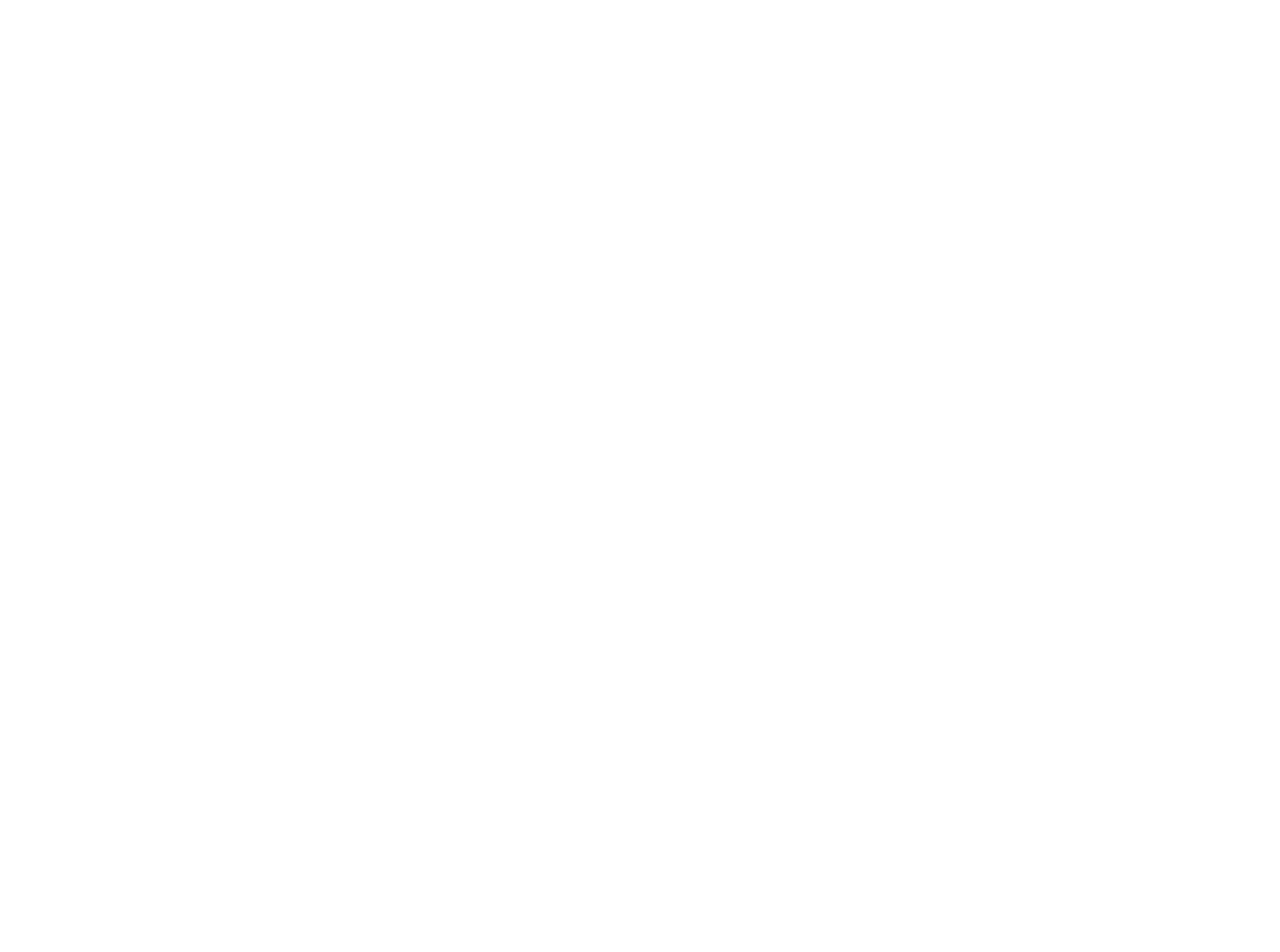
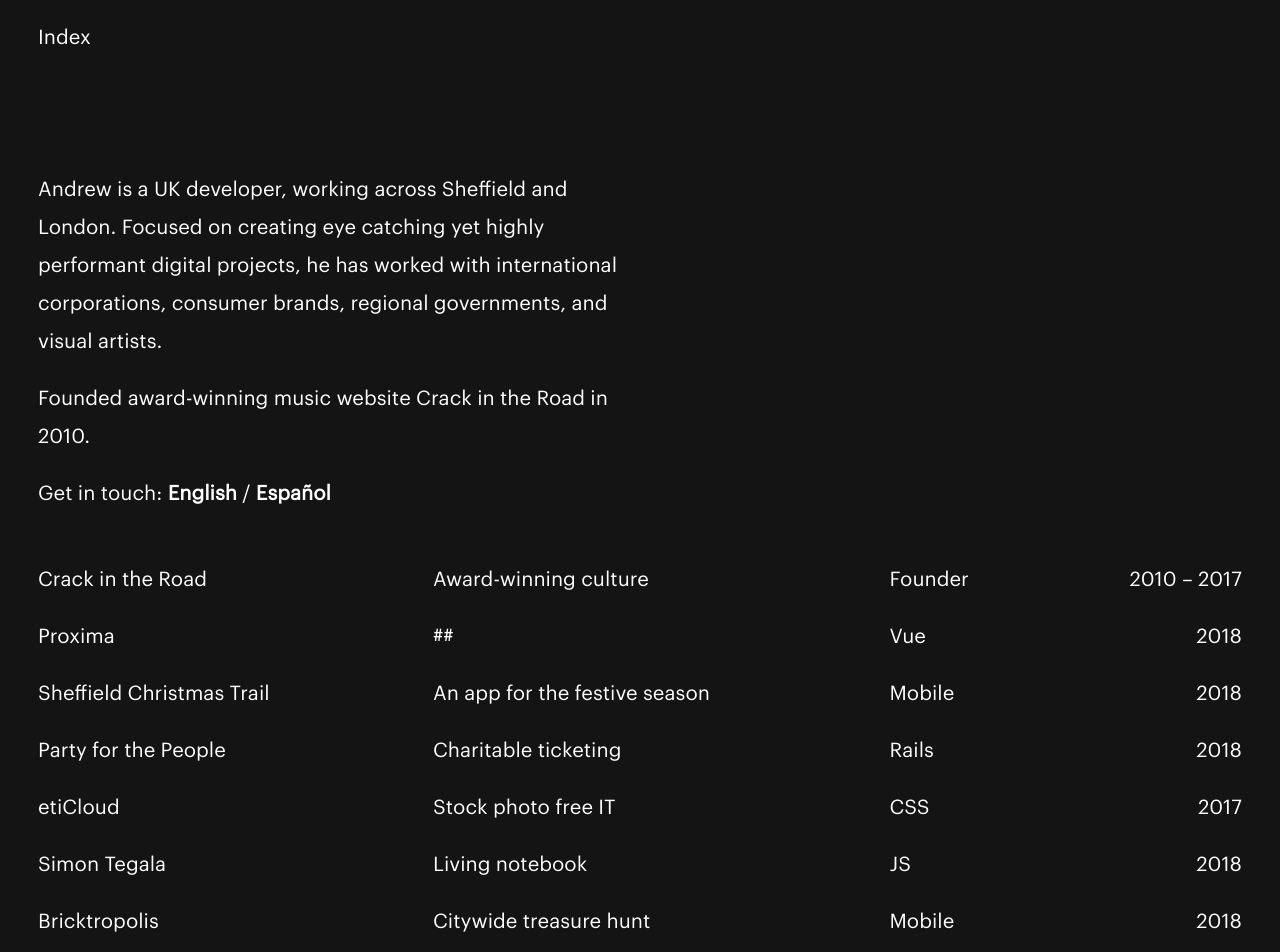
Before and after one commit to fightwithcrayon/Portfolio, a Vue app: page / in a window 1280 px wide. Shown: the top 952 px of the page. Before the commit the page ends 800 px from the top, so only its background shows below. Built offline with nearby package versions, Linux system fonts and the light colour scheme.

Commit message:
Add colour scheme, begin fleshing out animations

```diff
--- a/src/App.vue
+++ b/src/App.vue
@@ -26,6 +26,7 @@
   color: inherit;
 }
 body {
+  background-color: $bg-color;
   font-size: $font-size;
   line-height: $line-height;
   font-weight: $font-weight-regular;
--- a/src/components/Bio.vue
+++ b/src/components/Bio.vue
@@ -1,6 +1,12 @@
 <template>
   <div class="bio">
-    Lorem ipsum dolor sit amet, consectetur adipiscing elit. Morbi et elementum dolor. Fusce nec lacus dapibus, euismod ex quis, dignissim lacus. Suspendisse in luctus est. Sed lorem lorem, facilisis ut eros vitae, elementum malesuada nisl. Nunc eu arcu sed dui finibus aliquet at id urna. Proin cursus lorem vitae dolor faucibus cursus. Cras eu semper turpis.
+    <p class="bio__paragraph">Andrew is a UK developer, working across Sheffield and London. Focused on creating eye catching <span class="bio__emphasis">yet highly performant</span> digital projects, he has worked with international corporations, consumer brands, regional governments, and visual artists.</p>
+    <p class="bio__paragraph">Founded award-winning music website Crack in the Road in 2010.</p>
+    <p class="bio__paragraph">
+      Get in touch:
+      <a class="bio__link" href="mailto:contact@andrewthomashill.co.uk">English</a> /
+      <a class="bio__link" href="mailto:habla@andrewthomashill.co.uk">Español</a>
+    </p>
   </div>
 </template>
 
@@ -22,5 +28,15 @@
   @media (min-width: $xl) {
     padding-right: 25%;
   }
+  &__paragraph:not(:last-child) {
+    margin-bottom: vr(0.5);
+  }
+  &__emphasis {
+    @include link_underline;
+  }
+  &__link {
+    display: inline-block;
+    font-weight: bold;
+  }
 }
 </style>
--- a/src/components/Nav.vue
+++ b/src/components/Nav.vue
@@ -19,6 +19,7 @@
   display: flex;
   flex-direction: row;
   margin-bottom: vr(1);
+  height: vr(3);
   &__crumb-active {
     @include link_underline;
   }
--- a/src/components/NowPlaying.vue
+++ b/src/components/NowPlaying.vue
@@ -14,5 +14,6 @@
   width: 50vh;
   height: 50vh;
   background-color: grey;
+  visibility: hidden;
 }
 </style>
--- a/src/components/Works.vue
+++ b/src/components/Works.vue
@@ -1,12 +1,13 @@
 <template>
     <div class="works">
-    <div class="works__row" v-for="(project, i) in projects" :key="i" @click="goTo(project)">
+      <div v-for="(project, i) in projects" :key="i" :class="`works__row ${selected === i ? 'works__row--active' : ''}`" @click="goTo(project.slug, i)">
         <h2 class="works__row-cell work__title" v-html="staggerOutput(project.title)" />
         <p class="works__row-cell work__desc" v-html="staggerOutput(project.desc)" />
         <p class="works__row-cell work__role" v-html="staggerOutput(project.role)" />
         <p class="works__row-cell work__year" v-html="staggerOutput(project.year)" />
       </div>
     </div>
+  </transition>
 </template>
 
 <script>
@@ -15,12 +16,16 @@
   name: 'Works',
   data () {
     return {
-      projects: data
+      projects: data,
+      selected: false
     }
   },
   methods: {
-    goTo (project) {
-      this.$router.push({ path: `/project/${project.slug}` })
+    goTo (slug, index) {
+      this.selected = index
+      this.$nextTick(() => {
+        this.$router.push({ path: `/project/${slug}` })
+      })
     },
     staggerOutput (data) {
       if (!data || typeof data === 'string') return data
@@ -38,12 +43,20 @@
 .works {
   display: table;
   width: 100%;
+  &:hover > .works__row:not(:hover) {
+    opacity: 0.4;
+  }
   &__row {
     display: table-row;
     height: vr(1.5);
+    cursor: pointer;
     &-cell {
       display: table-cell;
       vertical-align: middle;
+      p, h2 {
+        display: inline-block;
+        @include link_underline;
+      }
     }
     &-field {
       display: none;
@@ -81,4 +94,15 @@
     text-align: right;
   }
 }
+.works__row--active {
+  .work__title::before {
+    content: 'Index';
+    display: flex;
+    max-height: 0px;
+    max-width: 0px;
+    margin-right: 0px;
+    opacity: 0;
+    overflow: hidden;
+  }
+}
 </style>
--- a/src/data/projects.js
+++ b/src/data/projects.js
@@ -19,6 +19,17 @@
     role: 'Vue',
     url: 'https://proxima.dev.theblackeyeproject.co.uk',
     type: 'embed'
+  },
+  {
+    title: 'Sheffield Christmas Trail',
+    slug: 'sheffield-christmas-trail',
+    desc: 'An app for the festive season',
+    year: '2018',
+    role: 'Mobile',
+    url: {
+      'Play Store': 'https://itunes.apple.com/gb/app/bricktropolis/id1418561757?mt=8',
+      'App Store': 'https://itunes.apple.com/gb/app/bricktropolis/id1418561757?mt=8'
+    }
   },
   {
     title: 'Party for the People',
@@ -46,8 +57,8 @@
     type: 'embed'
   },
   {
-    title: 'Sheffield Bricktropolis',
-    slug: 'sheffield-bricktropolis',
+    title: 'Bricktropolis',
+    slug: 'bricktropolis',
     desc: 'Citywide treasure hunt',
     year: '2018',
     role: 'Mobile',
@@ -59,7 +70,7 @@
   {
     title: 'LifeSkills',
     slug: 'lifeskills',
-    desc: '##',
+    desc: 'A world for young learners',
     year: '2017',
     role: 'CSS',
     url: 'https://learnaliving.co.uk/',
@@ -75,7 +86,7 @@
   {
     title: 'Crooked',
     slug: 'crooked-beverage-co',
-    desc: 'Living artwork',
+    desc: 'Bringing artwork to life',
     year: '2017',
     role: 'WordPress'
   },
--- a/src/main.js
+++ b/src/main.js
@@ -4,9 +4,8 @@
 import router from './router'
 
 Vue.config.productionTip = false
-/*
+
 new Vue({
   router,
   render: h => h(App)
 }).$mount('#app')
-*/
--- a/src/scss/variables.scss
+++ b/src/scss/variables.scss
@@ -18,10 +18,12 @@
 $baseline: $font-size * $line-height;
 $font-weight-regular: 400;
 
-$text-color: rgb(51, 51, 51);
 $blue: rgb(208, 217, 229);
 $grey: rgb(249, 249, 249);
-$peach: rgb(232, 195, 188);
+$peach: rgb(227, 204, 205);
+
+$bg-color: #141414;
+$text-color: rgb(255, 255, 255);
 
 @mixin h2 {
   font-size: $font-size * $line-height;
@@ -44,5 +46,15 @@
     right: 0;
     bottom: 10%;
     height: 1px;
+    width: 100%;
+    transform: scale(0.1);
+    opacity: 0;
   }
 }
+
+@mixin link_underline--active {
+  &::after {
+    transform: scale(1);
+    opacity: 1;
+  }
+}
--- a/src/views/Home.vue
+++ b/src/views/Home.vue
@@ -1,10 +1,12 @@
 <template>
+  <transition name="index" mode="out-in">
     <div class="home">
       <Nav class="home__nav" />
       <Bio class="home__bio"/>
       <NowPlaying class="home__np"/>
       <Works class="home__works"/>
     </div>
+  </transition>
 </template>
 
 <script>
@@ -36,6 +38,7 @@
   }
   &__bio {
     grid-area: bio;
+    margin-bottom: vr(1);
   }
   &__np {
     display: none;
@@ -46,7 +49,52 @@
   }
   &__works {
     grid-area: works;
-    margin-top: vr(1);
+  }
+}
+.index-leave-active {
+  transition: opacity 1500ms;
+  .nav,
+  .bio,
+  .np,
+  .works__row:not(.works__row--active) {
+    transition: opacity 300ms, transform 600ms linear 300ms, line-height 600ms linear 300ms;
+  }
+  .works__row--active {
+    transition: transform 300ms linear 450ms;
+    .work__desc,
+    .work_role,
+    .work_year {
+      transition: opacity 300ms linear 450ms;
+    }
+    .work__title::before {
+      transition: all 300ms linear 900ms;
+    }
+  }
+}
+.index-leave-to {
+  .nav,
+  .bio,
+  .np,
+  .works__row:not(.works__row--active) {
+    opacity: 0 !important;
+    transform: scale(0) !important;
+    line-height: 0 !important;
+    margin-bottom: 0 !important;
+    margin-bottom: 0 !important;
+  }
+  .works__row--active {
+    height: vr(1);
+    .work__desc,
+    .work__role,
+    .work__year {
+      opacity: 0;
+    }
+    .work__title::before {
+      content: 'Index';
+      width: auto;
+      margin-right: vr(1);
+      opacity: 1;
+    }
   }
 }
 </style>
--- a/src/views/Project.vue
+++ b/src/views/Project.vue
@@ -1,4 +1,5 @@
 <template>
+  <transition name="fade" mode="out-in">
     <div class="project">
       <Nav class="project__nav" :child="project.title" />
       <div class="project__info">
@@ -8,6 +9,7 @@
         <iframe :src="project.url" v-if="project.type === 'embed'" class="project__visual-embed" />
       </div>
     </div>
+  </transition>
 </template>
 
 <script>
@@ -59,4 +61,15 @@
   width: 100vw;
   transform: scale(0.5) translate(-50%, -50%);
 }
+.fade-enter-active {
+  transition: opacity 300ms linear 1200ms;
+  position: absolute;
+  top: vr(0.5);
+  left: vr(1);
+  bottom: vr(0.5);
+  right: vr(1);
+}
+.fade-enter {
+  opacity: 0;
+}
 </style>
```
Lines whose indentation alone changed are shown as unchanged.
